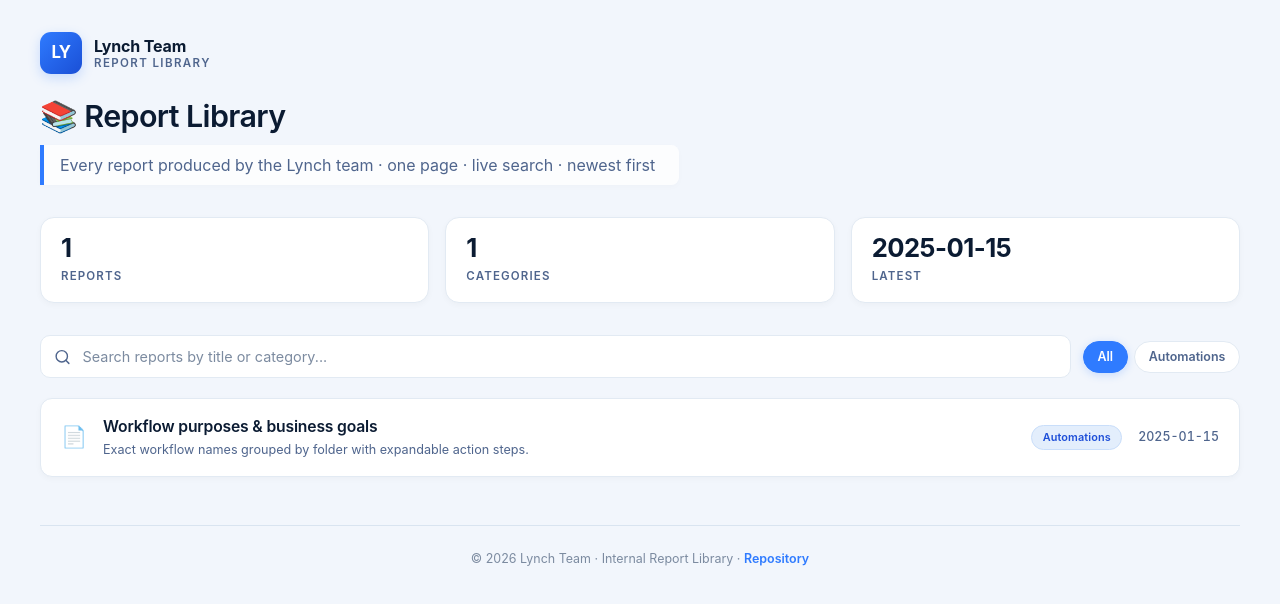
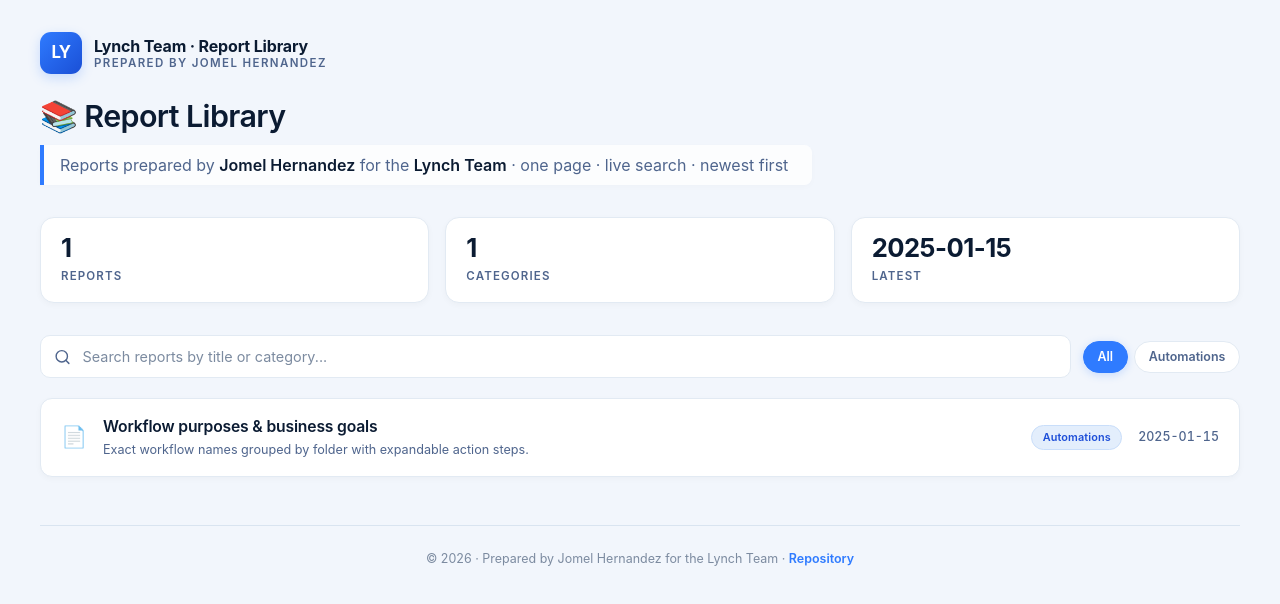
Before and after one commit to jomelstampstaff/TheLynchTeam, a plain HTML site: page index.html in a window 1280 px wide. Drawn offline with Linux system fonts and the light colour scheme.

Commit message:
Update index.html

```diff
--- a/index.html
+++ b/index.html
@@ -3,7 +3,7 @@
 <head>
 <meta charset="UTF-8">
 <meta name="viewport" content="width=device-width, initial-scale=1.0">
-<title>Lynch Team · Report Library</title>
+<title>Lynch Team · Report Library · by Jomel Hernandez</title>
 <style>
   * { margin: 0; padding: 0; box-sizing: border-box; }
 
@@ -20,12 +20,6 @@
     --accent: #2f7bff;
     --accent-soft: #e3eefc;
     --accent-border: #c9defa;
-    --green: #0b6e41;
-    --green-bg: #e1f7e9;
-    --green-border: #b8e5cd;
-    --amber: #a4510a;
-    --amber-bg: #fff4e0;
-    --amber-border: #fad9a8;
   }
 
   body {
@@ -38,7 +32,6 @@
 
   .main-container { max-width: 1200px; margin: 0 auto; }
 
-  /* ---------- Header ---------- */
   header { margin-bottom: 2rem; }
 
   .brand-row {
@@ -91,7 +84,8 @@
     box-shadow: 0 2px 6px rgba(0,0,0,0.02);
   }
 
-  /* ---------- Stats strip ---------- */
+  .subhead strong { color: var(--text-strong); font-weight: 600; }
+
   .stats-strip {
     display: flex;
     gap: 1rem;
@@ -126,7 +120,6 @@
     font-weight: 600;
   }
 
-  /* ---------- Toolbar ---------- */
   .toolbar {
     display: flex;
     flex-wrap: wrap;
@@ -191,7 +184,6 @@
     box-shadow: 0 2px 8px rgba(47, 123, 255, 0.22);
   }
 
-  /* ---------- Report list ---------- */
   .list {
     display: flex;
     flex-direction: column;
@@ -295,13 +287,13 @@
       <div class="brand-row">
         <div class="brand-mark">LY</div>
         <div class="brand-text">
-          <strong>Lynch Team</strong>
-          <span>Report Library</span>
+          <strong>Lynch Team · Report Library</strong>
+          <span>Prepared by Jomel Hernandez</span>
         </div>
       </div>
       <h1>📚 Report Library</h1>
       <div class="subhead">
-        Every report produced by the Lynch team · one page · live search · newest first
+        Reports prepared by <strong>Jomel Hernandez</strong> for the <strong>Lynch Team</strong> · one page · live search · newest first
       </div>
     </header>
 
@@ -335,7 +327,7 @@
     <div class="empty" id="empty">No reports match your search.</div>
 
     <footer>
-      © <span id="year"></span> Lynch Team · Internal Report Library ·
+      © <span id="year"></span> · Prepared by Jomel Hernandez for the Lynch Team ·
       <a href="https://github.com/">Repository</a>
     </footer>
 
@@ -346,18 +338,11 @@
        ADD REPORTS HERE — one pipe-separated line per report.
        Format:
          "path/to/report.html | Category | YYYY-MM-DD | Title | Description"
-
-       Only `path` and `Title` are required.
-       Category is free text (chips are auto-generated).
-       Date is YYYY-MM-DD (newest sorts first).
-       Description is optional — leave empty but keep the trailing |
        ============================================================ */
     const reports = [
       "reports/workflow-purposes.html | Automations | 2025-01-15 | Workflow purposes & business goals | Exact workflow names grouped by folder with expandable action steps.",
-      // ← Add new reports here, one line each.
     ];
 
-    /* ----- parsing / rendering (no edits needed below) ----- */
     const parsed = reports.map(line => {
       const parts = line.split('|').map(s => s.trim());
       return {
@@ -376,7 +361,7 @@
     const statTotal = document.getElementById('stat-total');
     const statCats  = document.getElementById('stat-cats');
     const statLatest= document.getElementById('stat-latest');
-    const updatedEl = document.getElementById('year');
+    const yearEl    = document.getElementById('year');
 
     let activeTag = 'All';
     const tags = ['All', ...Array.from(new Set(parsed.map(r => r.tag)))];
@@ -394,7 +379,6 @@
 
     function render() {
       const q = searchEl.value.trim().toLowerCase();
-
       const filtered = parsed.filter(r => {
         const matchesTag = activeTag === 'All' || r.tag === activeTag;
         const matchesQ = !q ||
@@ -403,10 +387,8 @@
           r.desc.toLowerCase().includes(q);
         return matchesTag && matchesQ;
       });
-
       listEl.innerHTML = '';
       emptyEl.style.display = filtered.length ? 'none' : 'block';
-
       filtered.forEach(r => {
         const a = document.createElement('a');
         a.className = 'row';
@@ -430,11 +412,10 @@
       }[c]));
     }
 
-    // Header stats
     statTotal.textContent = parsed.length;
     statCats.textContent  = tags.length - 1;
     statLatest.textContent = parsed[0]?.date || '—';
-    updatedEl.textContent = new Date().getFullYear();
+    yearEl.textContent = new Date().getFullYear();
 
     searchEl.addEventListener('input', render);
     renderFilters();
```
